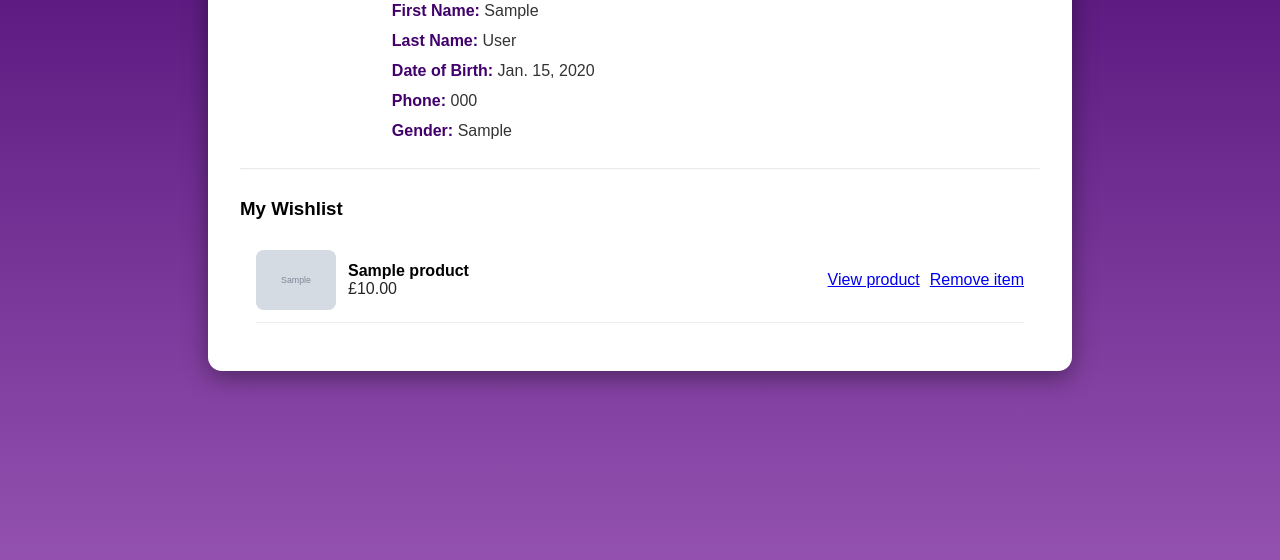
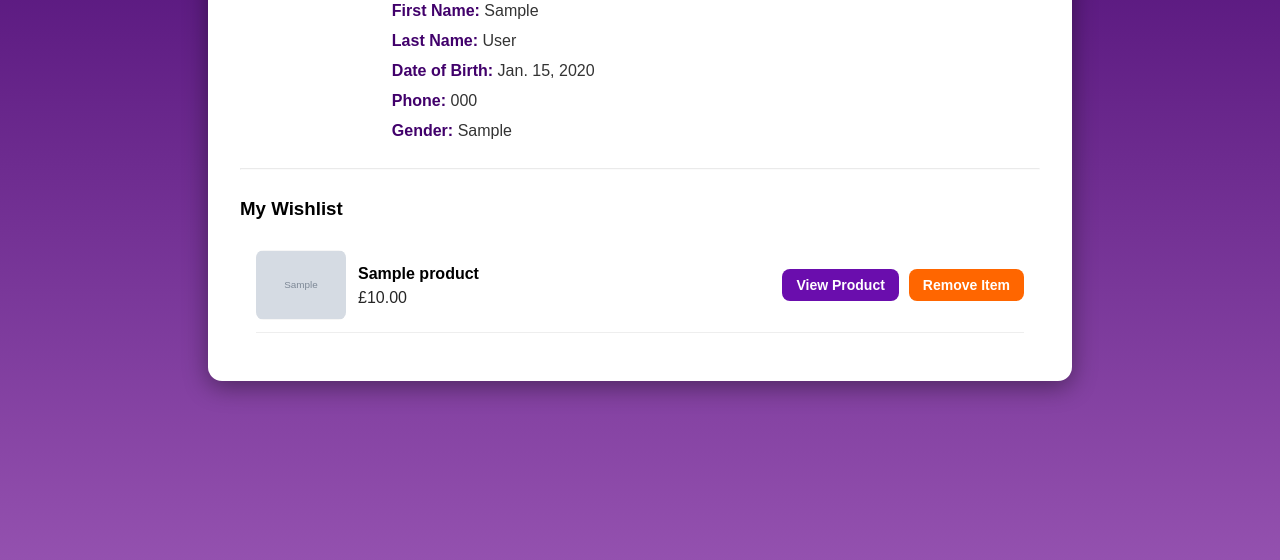
Before and after one commit to Zaid748-collab/Team-31, a Django app: page /profile/ in a window 1280 px wide. Shown: the part 293-853 px from the top of the page. Run offline with Django 5.2, Linux system fonts and the light colour scheme; a user stored in the database is signed in; tables that the repository leaves empty hold one stand-in row (values such as "Sample post"); grey boxes marked "Sample" are stand-in pictures; parts of the project's set-up code (start-up, migrations or seed data) failed here and were passed over.

Commit message:
Improve wishlist buttons and layout on profile page

```diff
--- a/Team31Project/Profile/templates/Profile/Profile.html
+++ b/Team31Project/Profile/templates/Profile/Profile.html
@@ -18,12 +18,12 @@
     <!-- Profile picture -->
     <div>
       {% if user.profile_picture %}
-      <img src="{{ user.profile_picture.url }}" alt="Profile picture" class="profile-picture">
+        <img src="{{ user.profile_picture.url }}" alt="Profile picture" class="profile-picture">
       {% else %}
-      <div class="profile-picture"
-        style="display:flex;align-items:center;justify-content:center;background:#eee;color:#666;">
-        No Image
-      </div>
+        <div class="profile-picture"
+             style="display:flex;align-items:center;justify-content:center;background:#eee;color:#666;">
+          No Image
+        </div>
       {% endif %}
     </div>
 
@@ -45,36 +45,46 @@
     </div>
   </div>
 
-  <!-- ✅ Wishlist section -->
   <hr style="margin: 28px 0; opacity: 0.2;">
 
   <h3 style="margin: 0 0 14px;">My Wishlist</h3>
 
   {% if wishlist_items %}
     <div style="background: rgba(255,255,255,0.9); padding: 16px; border-radius: 12px;">
-      <div style="display:flex; flex-direction:column; gap: 12px;">
+      <div style="display:flex; flex-direction:column; gap:12px;">
         {% for item in wishlist_items %}
           <div style="display:flex; align-items:center; justify-content:space-between; gap:12px; padding-bottom:12px; border-bottom:1px solid #eee;">
-            <div style="display:flex; align-items:center; gap:12px;">
+
+            <div style="display:flex; align-items:center; gap:12px; min-width:0;">
               {% if item.product.image_url %}
-                <img src="{{ item.product.image_url }}" alt="{{ item.product.name }}"
-                     style="width:80px; height:60px; object-fit:contain; background:#f6f6f6; border-radius:8px;">
+                <img src="{{ item.product.image_url }}"
+                     alt="{{ item.product.name }}"
+                     style="width:90px; height:70px; object-fit:contain; background:#f6f6f6; border-radius:8px; flex-shrink:0;">
               {% else %}
-                <div style="width:80px; height:60px; background:#f6f6f6; border-radius:8px; display:flex; align-items:center; justify-content:center; color:#777;">
+                <div style="width:90px; height:70px; background:#f6f6f6; border-radius:8px; display:flex; align-items:center; justify-content:center; color:#777; flex-shrink:0;">
                   No img
                 </div>
               {% endif %}
 
-              <div>
-                <div style="font-weight:700;">{{ item.product.name }}</div>
-                <div style="opacity:0.85;">£{{ item.product.price }}</div>
+              <div style="display:flex; flex-direction:column; min-width:0;">
+                <div style="font-weight:700; line-height:1.35;">{{ item.product.name }}</div>
+                <div style="opacity:0.85; margin-top:4px;">£{{ item.product.price }}</div>
               </div>
             </div>
 
-            <div style="display:flex; gap:10px; flex-wrap:wrap;">
-              <a href="{% url 'product_detail' item.product.id %}" class="btn btn-secondary">View product</a>
-              <a href="{% url 'remove_from_wishlist' item.id %}" class="btn btn-danger">Remove item</a>
+            <div style="display:flex; gap:10px; flex-wrap:wrap; flex-shrink:0;">
+              <a href="{% url 'product_detail' item.product.id %}"
+                 style="background:#6a0dad; color:#fff; padding:8px 14px; border-radius:8px; text-decoration:none; font-size:14px; font-weight:600; display:inline-block;">
+                View Product
+              </a>
+
+              <a href="{% url 'remove_from_wishlist' item.id %}"
+                 onclick="return confirm('Are you sure you want to remove this item from your wishlist?')"
+                 style="background:#ff6600; color:#fff; padding:8px 14px; border-radius:8px; text-decoration:none; font-size:14px; font-weight:600; display:inline-block;">
+                Remove Item
+              </a>
             </div>
+
           </div>
         {% endfor %}
       </div>
```
